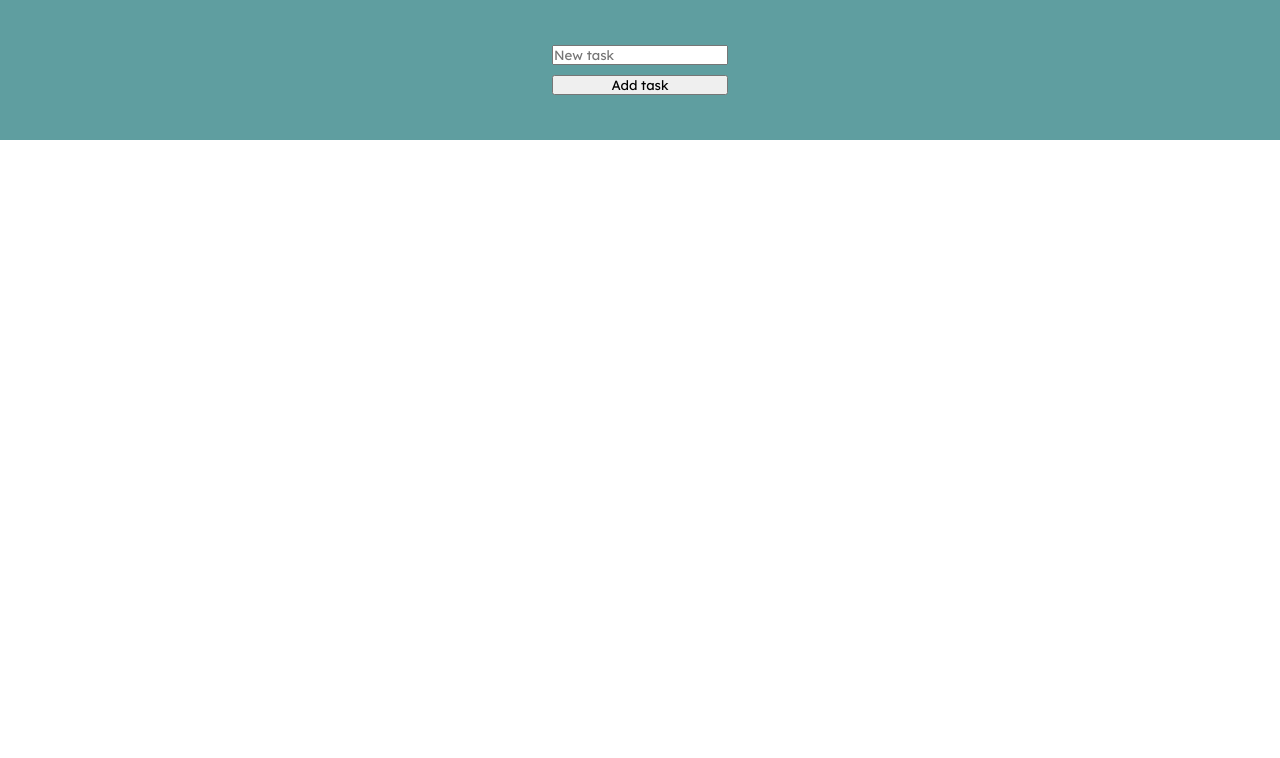
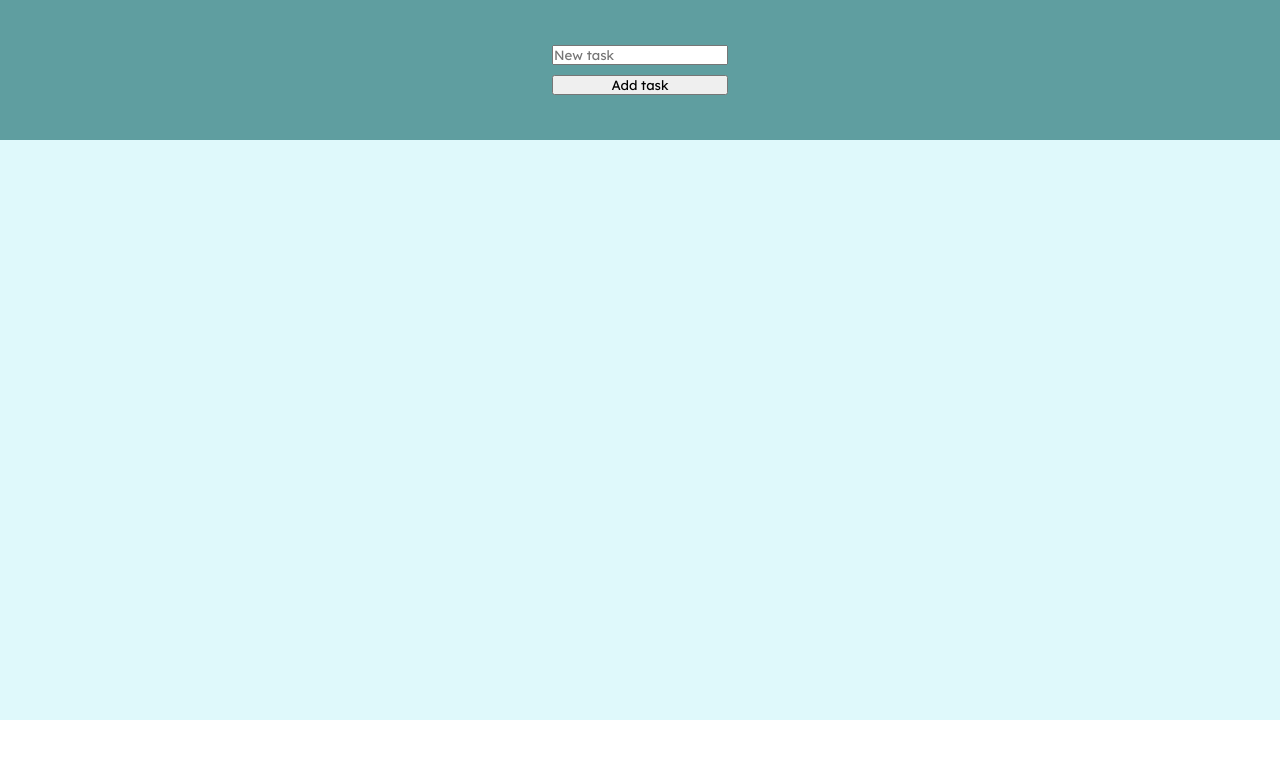
Before and after one commit to tiagosgalvao/todo-list-react-app, a React (Create React App) app: page / in a window 1280 px wide. Shown: the top 758 px of the page. Built offline with nearby package versions, Linux system fonts and the light colour scheme.

Commit message:
styling TodoList container

```diff
--- a/src/pages/containers/TodoList/TodoList.module.css
+++ b/src/pages/containers/TodoList/TodoList.module.css
@@ -2,4 +2,16 @@
   position: fixed;
   top: 140px;
   left: 0px;
+  width: 100%;
+  height: calc(100vh - 220px);
+  padding: 40px 60px;
+  background-color: #dff9fb;
+  overflow-y: scroll;
 }
+.container ul {
+  width: 100%;
+  height: auto;
+  display: grid;
+  gap: 20px;
+  list-style: none;
+}
--- a/src/pages/containers/TodoList/components/TodoItem/TodoItem.js
+++ b/src/pages/containers/TodoList/components/TodoItem/TodoItem.js
@@ -24,9 +24,9 @@ function TodoItem({
   return (
     <li>
       <span>{title}</span>
-      <button onClick={hableTitleUpdate}>Atualizar</button>
+      <button onClick={hableTitleUpdate}>Update</button>
       <input type="checkbox" value={isChecked} onChange={handleChange} />
-      <button onClick={handleDelete}>Deletar</button>
+      <button onClick={handleDelete}>Delete</button>
     </li>
   );
 }
```
